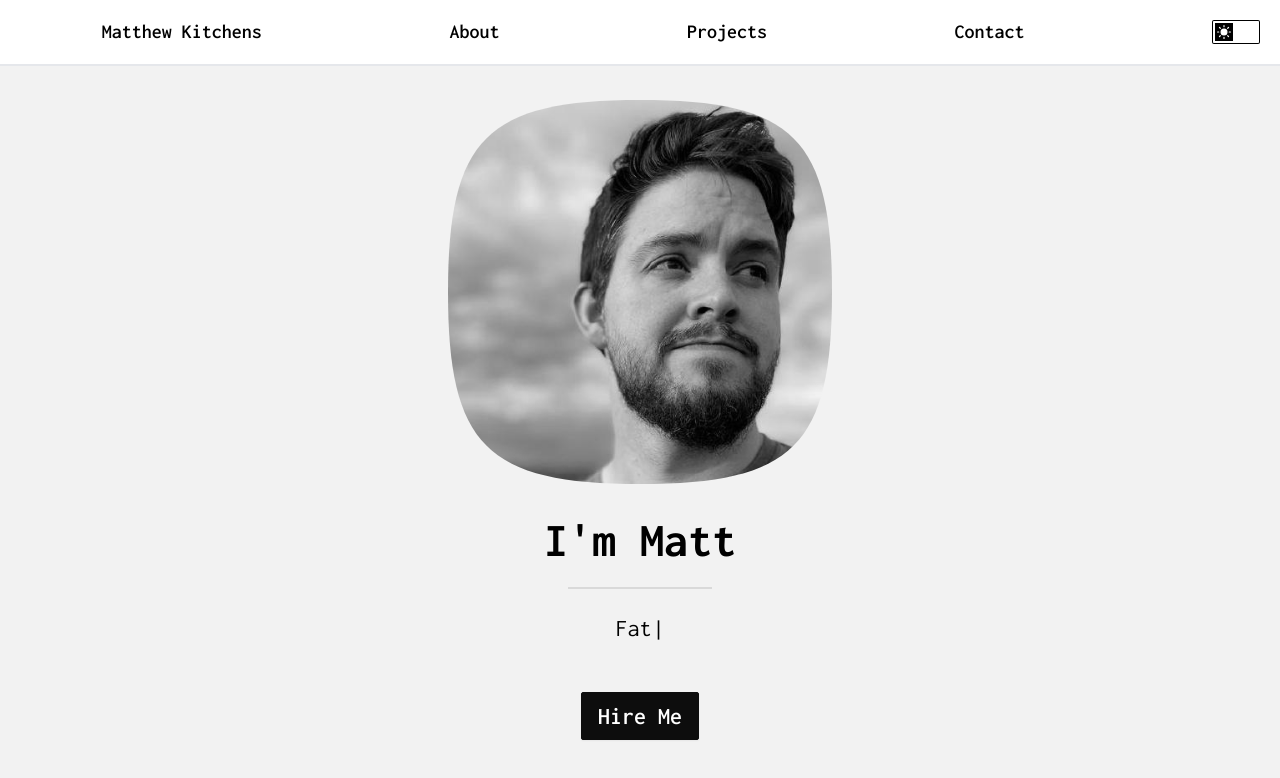
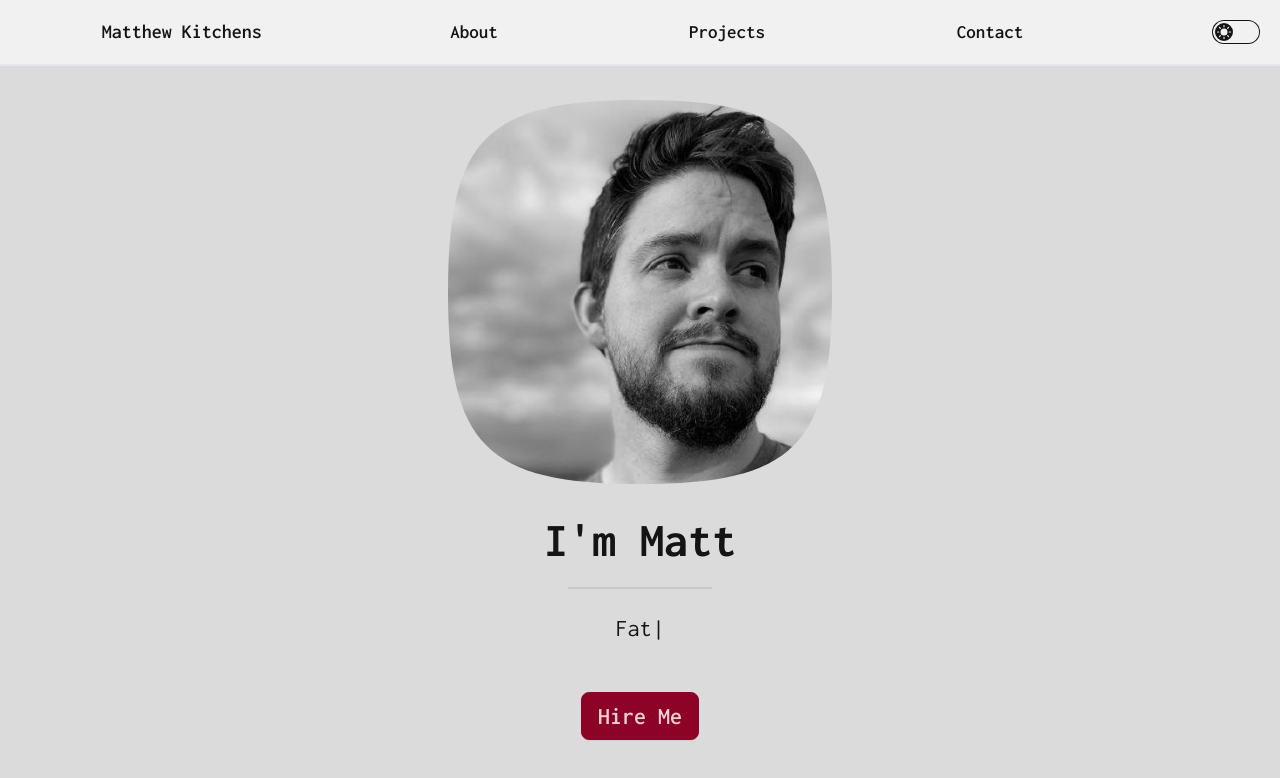
Before and after one commit to mathiuskitchens/portfolio, a React (Vite) app: page / in a window 1280 px wide. Shown: the top 778 px of the page. Built offline with nearby package versions, Linux system fonts and the light colour scheme.

Commit message:
updated themes for more color

```diff
--- a/src/components/Navbar.jsx
+++ b/src/components/Navbar.jsx
@@ -15,11 +15,11 @@ export default function Navbar() {
       console.log("User prefers dark mode");
       document
         .querySelector("[data-theme]")
-        .setAttribute("data-theme", "black");
+        .setAttribute("data-theme", "dracula");
     } else {
       // User prefers light mode
       console.log("User prefers light mode");
-      document.querySelector("[data-theme]").setAttribute("data-theme", "lofi");
+      document.querySelector("[data-theme]").setAttribute("data-theme", "autumn");
     }
   }, [isDarkMode]);
 
@@ -29,9 +29,9 @@ export default function Navbar() {
 
   return (
     <>
-      <div className="h-full relative">
-        <div className="navbar border-b-2 flex justify-center md:justify-around sticky top-0 z-50 bg-base-100">
-          <div className="drawer w-16 fixed left-0 top-4 md:hidden z-50">
+      <div className="relative h-full">
+        <div className="sticky top-0 z-50 flex justify-center border-b-2 navbar md:justify-around bg-base-100">
+          <div className="fixed left-0 z-50 w-16 drawer top-4 md:hidden">
             <input
               id="my-drawer"
               type="checkbox"
@@ -43,14 +43,14 @@ export default function Navbar() {
               {/* Page content here */}
               <label
                 htmlFor="my-drawer"
-                className=" drawer-button w-16 swap swap-rotate"
+                className="w-16 drawer-button swap swap-rotate"
               >
                 {/* this hidden checkbox controls the state */}
                 <input type="checkbox" />
 
                 {/* hamburger icon */}
                 <svg
-                  className="swap-off fill-current"
+                  className="fill-current swap-off"
                   xmlns="http://www.w3.org/2000/svg"
                   width="32"
                   height="32"
@@ -61,7 +61,7 @@ export default function Navbar() {
 
                 {/* close icon */}
                 <svg
-                  className="swap-on fill-current"
+                  className="fill-current swap-on"
                   xmlns="http://www.w3.org/2000/svg"
                   width="32"
                   height="32"
@@ -77,7 +77,7 @@ export default function Navbar() {
                 aria-label="close sidebar"
                 className="drawer-overlay"
               ></label>
-              <ul className="menu p-4 w-60 min-h-full bg-base-200 text-base-content">
+              <ul className="min-h-full p-4 menu w-60 bg-base-200 text-base-content">
                 {/* Sidebar content here */}
                 <li className="text-xl">
                   <Link to="/About" onClick={handleDrawerClose}>
@@ -97,35 +97,35 @@ export default function Navbar() {
               </ul>
             </div>
           </div>
-          <div className="navbar flex justify-center md:justify-around w-screen fixed top-0 z-40 bg-base-100 border-b-2 mt-0 pt-2">
-            <Link to="/" className="text-xl btn btn-ghost rounded-lg">
+          <div className="fixed top-0 z-40 flex justify-center w-screen pt-2 mt-0 border-b-2 navbar md:justify-around bg-base-100">
+            <Link to="/" className="text-xl rounded-lg btn btn-ghost">
               Matthew Kitchens
             </Link>
 
             <Link
               to="/About"
-              className="btn btn-ghost text-xl hidden md:inline-flex rounded-lg"
+              className="hidden text-xl rounded-lg btn btn-ghost md:inline-flex"
             >
               About
             </Link>
             <Link
               to="/Projects"
-              className="btn btn-ghost text-xl hidden md:inline-flex rounded-lg"
+              className="hidden text-xl rounded-lg btn btn-ghost md:inline-flex"
             >
               Projects
             </Link>
             <Link
               to="/Contact"
-              className="btn btn-ghost text-xl hidden md:inline-flex rounded-lg"
+              className="hidden text-xl rounded-lg btn btn-ghost md:inline-flex"
             >
               Contact
             </Link>
             <div>
-              <label className="cursor-pointer grid place-items-center fixed top-0 right-0 p-5">
+              <label className="fixed top-0 right-0 grid p-5 cursor-pointer place-items-center">
                 <input
                   type="checkbox"
-                  value="black"
-                  className="toggle theme-controller bg-base-content row-start-1 col-start-1 col-span-2"
+                  value="night"
+                  className="col-span-2 col-start-1 row-start-1 toggle theme-controller bg-base-content"
                   checked={isDarkMode}
                   onChange={() => setIsDarkMode(!isDarkMode)}
                 />
--- a/tailwind.config.js
+++ b/tailwind.config.js
@@ -5,8 +5,8 @@ export default {
     extend: {},
   },
   daisyui: {
-    themes: ["lofi", "black"],
-    darkTheme: "black",
+    themes: ["autumn", "dracula"],
+    darkTheme: "dracula",
   },
   plugins: [require("daisyui")],
 };
```
